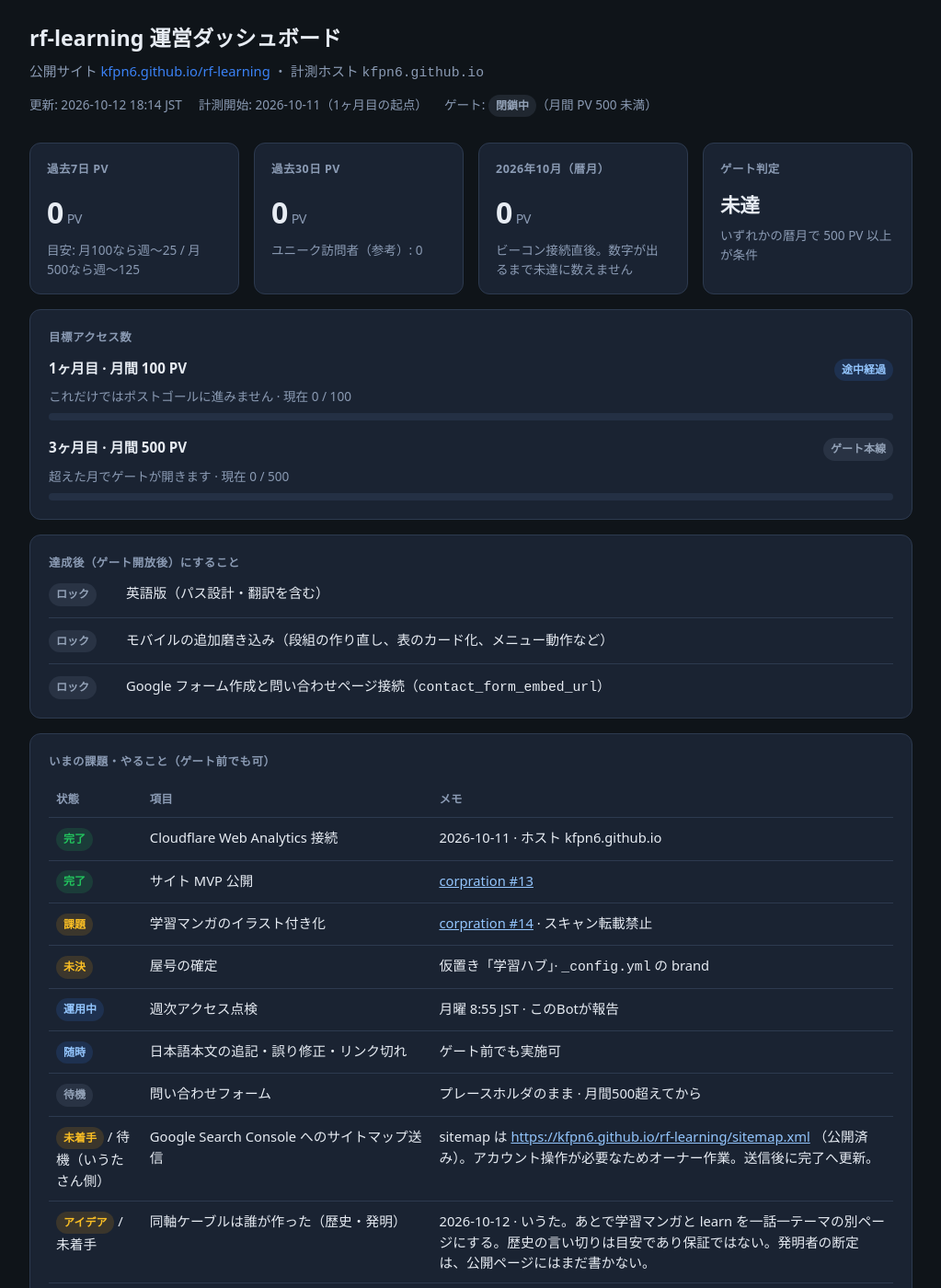
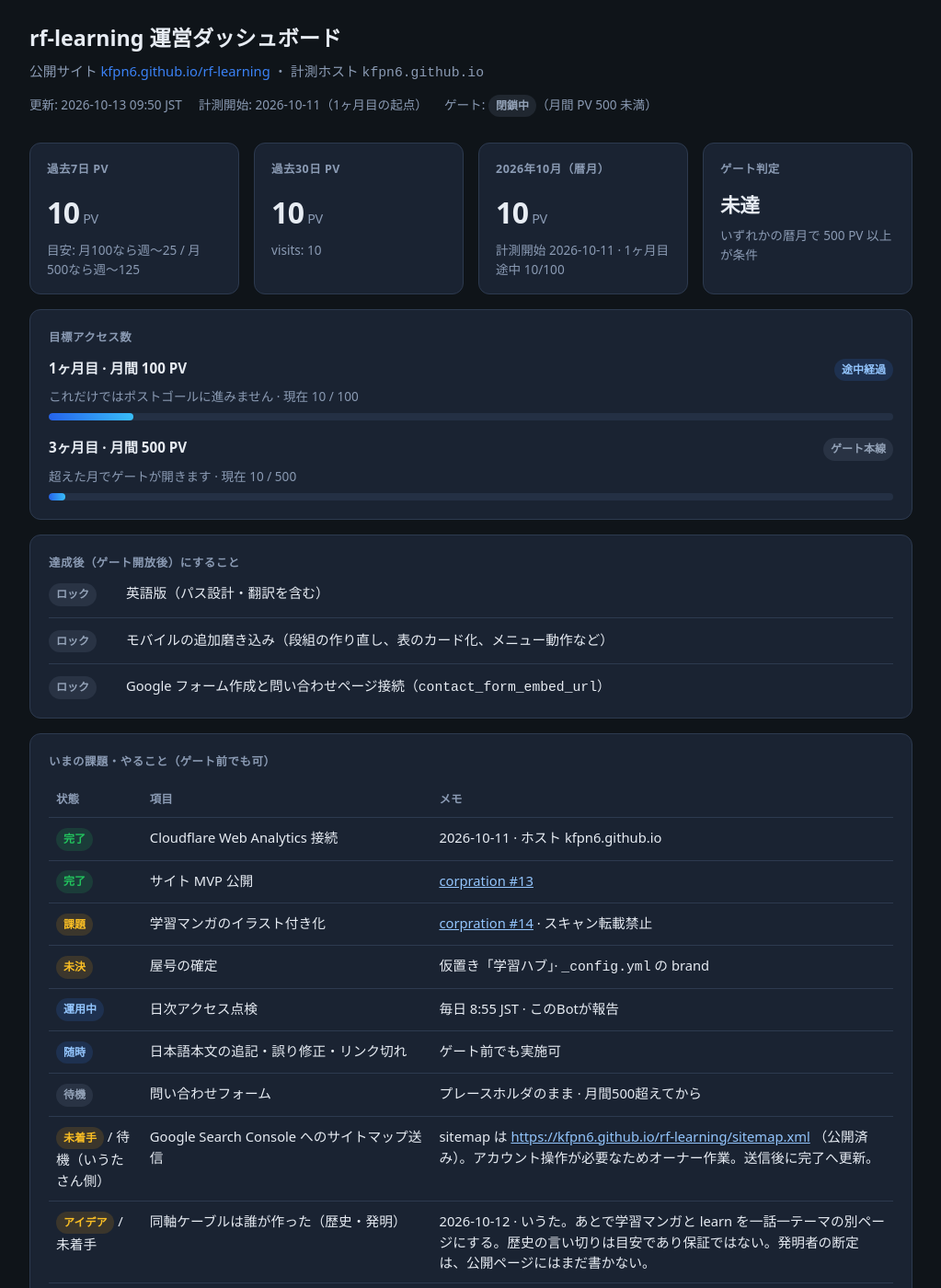
Before and after one commit to KFPn6/rf-learning, a Jekyll site: the page docs/dashboard.html, which Jekyll copies as it is, in a window 1280 px wide and 1400 px high. Shown: the whole window at 92% size, without its empty margins (128-1151 px from the left). Built offline with Jekyll 4.4.1, drawn with Linux system fonts in a browser that asks for light colours; some of the changed text lies outside the part shown.

Commit message:
運営ダッシュボードに計測値と日次点検を反映する。
過去7日・30日・2026年10月は各10 PV。ゲートは未達のまま。

Co-authored-by: KFPn6 <KFPn6@users.noreply.github.com>

```diff
--- a/docs/dashboard.html
+++ b/docs/dashboard.html
@@ -115,7 +115,7 @@
       <h1>rf-learning 運営ダッシュボード</h1>
       <p>公開サイト <a href="https://kfpn6.github.io/rf-learning/" target="_blank" rel="noopener">kfpn6.github.io/rf-learning</a> ・ 計測ホスト <code>kfpn6.github.io</code></p>
       <div class="meta">
-        <span>更新: 2026-10-12 18:14 JST</span>
+        <span>更新: 2026-10-13 09:50 JST</span>
         <span>計測開始: 2026-10-11（1ヶ月目の起点）</span>
         <span>ゲート: <span class="badge closed">閉鎖中</span>（月間 PV 500 未満）</span>
       </div>
@@ -124,18 +124,18 @@
     <div class="grid">
       <div class="card">
         <h2>過去7日 PV</h2>
-        <div class="big">0<span class="unit">PV</span></div>
+        <div class="big">10<span class="unit">PV</span></div>
         <div class="sub">目安: 月100なら週〜25 / 月500なら週〜125</div>
       </div>
       <div class="card">
         <h2>過去30日 PV</h2>
-        <div class="big">0<span class="unit">PV</span></div>
-        <div class="sub">ユニーク訪問者（参考）: 0</div>
+        <div class="big">10<span class="unit">PV</span></div>
+        <div class="sub">visits: 10</div>
       </div>
       <div class="card">
         <h2>2026年10月（暦月）</h2>
-        <div class="big">0<span class="unit">PV</span></div>
-        <div class="sub">ビーコン接続直後。数字が出るまで未達に数えません</div>
+        <div class="big">10<span class="unit">PV</span></div>
+        <div class="sub">計測開始 2026-10-11 · 1ヶ月目 途中 10/100</div>
       </div>
       <div class="card">
         <h2>ゲート判定</h2>
@@ -152,16 +152,16 @@
             <strong>1ヶ月目 · 月間 100 PV</strong>
             <span class="badge progress">途中経過</span>
           </div>
-          <div class="sub">これだけではポストゴールに進みません · 現在 0 / 100</div>
-          <div class="bar"><span style="width:0%"></span></div>
+          <div class="sub">これだけではポストゴールに進みません · 現在 10 / 100</div>
+          <div class="bar"><span style="width:10%"></span></div>
         </div>
         <div class="goal-row">
           <div class="goal-head">
             <strong>3ヶ月目 · 月間 500 PV</strong>
             <span class="badge closed">ゲート本線</span>
           </div>
-          <div class="sub">超えた月でゲートが開きます · 現在 0 / 500</div>
-          <div class="bar"><span style="width:0%"></span></div>
+          <div class="sub">超えた月でゲートが開きます · 現在 10 / 500</div>
+          <div class="bar"><span style="width:2%"></span></div>
         </div>
       </div>
     </div>
@@ -216,8 +216,8 @@
             </tr>
             <tr>
               <td><span class="badge progress">運用中</span></td>
-              <td>週次アクセス点検</td>
-              <td>月曜 8:55 JST · このBotが報告</td>
+              <td>日次アクセス点検</td>
+              <td>毎日 8:55 JST · このBotが報告</td>
             </tr>
             <tr>
               <td><span class="badge progress">随時</span></td>
@@ -267,7 +267,7 @@
     <div class="section">
       <div class="card">
         <h2>ページ別上位（過去7日）</h2>
-        <p class="sub" style="margin:0">まだ計測データがありません。入口として見るパス: <code>/rf-learning/</code> · <code>/industry/</code> · <code>/learn/beginner/</code> · <code>/glossary/</code></p>
+        <p class="sub" style="margin:0"><code>/rf-learning/</code> 10 PV（Cloudflare集計・US / desktop / 直接）</p>
       </div>
     </div>
 
```
